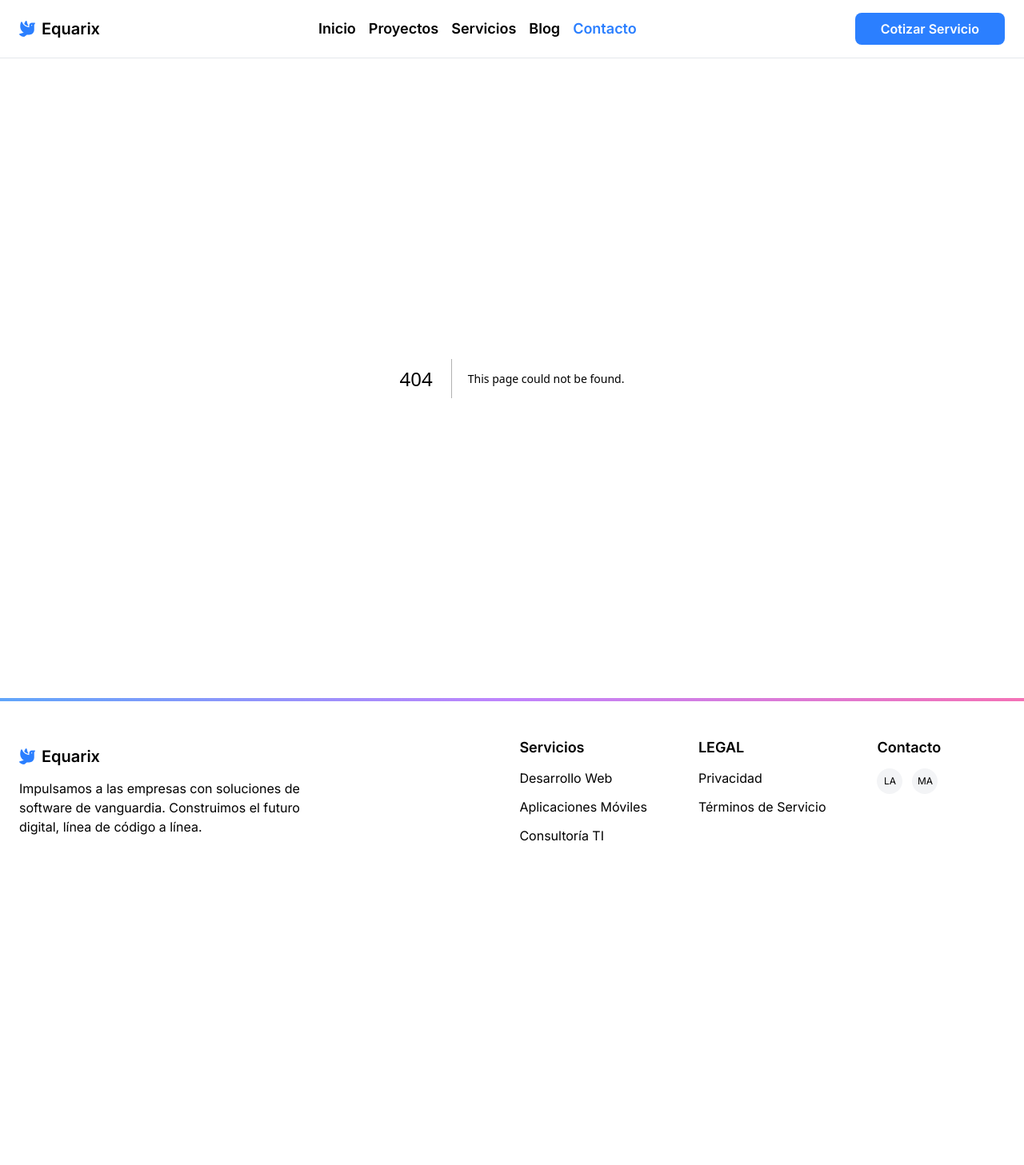
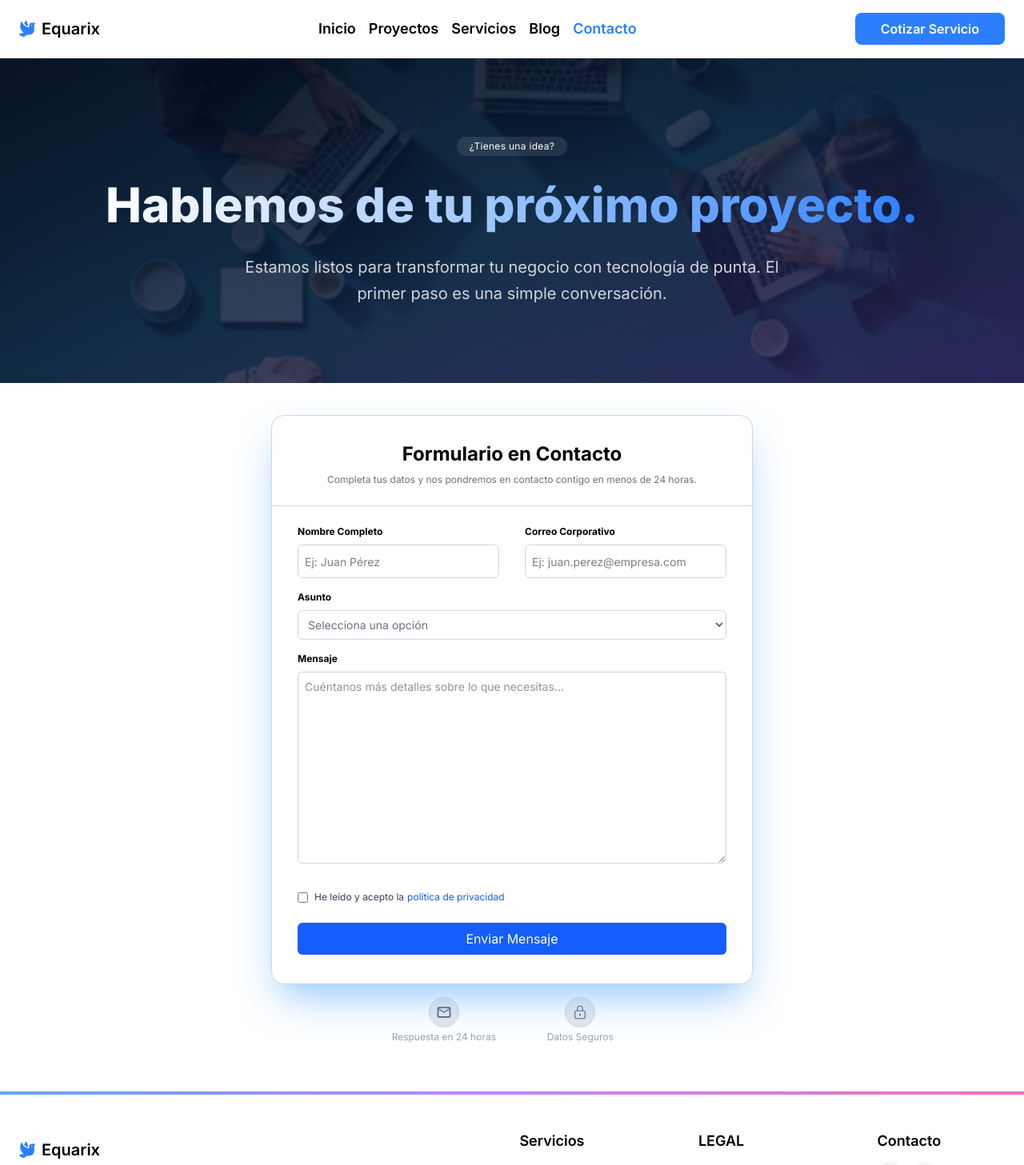
Before and after one commit to Equarix/rosadita-front, a Next.js app: page /contacto in a window 1280 px wide. Before the commit this address had no page. Shown: the top 1457 px of the page at 80% size. Before the commit the page ends 1105 px from the top, so only its background shows below. Built offline with nearby package versions, Linux system fonts and the light colour scheme.

Commit message:
feat: add contact page with form and information sections

```diff
--- /dev/null
+++ b/src/app/contacto/page.tsx
@@ -0,0 +1,127 @@
+import React from "react";
+import { MdMailOutline } from "react-icons/md";
+import { CiLock } from "react-icons/ci";
+export default function page() {
+  return (
+    <div className="flex flex-col">
+      <section className="relative w-full py-24 flex items-center justify-center overflow-hidden">
+        <img
+          src="/images/contacto.png"
+          alt="Equipo trabajando"
+          className="absolute inset-0 w-full h-full object-cover z-0"
+        />
+        <div className="absolute inset-0 bg-gradient-to-br from-[#020617]/90 via-[#0b1e3b]/85 to-[#2b1b5a]/80 z-10"></div>
+        <div className="relative z-20 max-w-6xl text-center px-6">
+          <div className="inline-flex items-center gap-2 px-4 py-1 mb-6 rounded-full bg-white/10 text-white text-xs tracking-wide">
+            ¿Tienes una idea?
+          </div>
+
+          <h1 className="text-4xl md:text-6xl font-extrabold text-white leading-tight">
+            <span className="bg-gradient-to-r from-white to-blue-500 bg-clip-text text-transparent">
+              Hablemos de tu próximo proyecto.
+            </span>
+          </h1>
+          <p className="mt-6 text-gray-300 max-w-2xl mx-auto leading-relaxed text-xl">
+            Estamos listos para transformar tu negocio con tecnología de punta.
+            El primer paso es una simple conversación.
+          </p>
+        </div>
+      </section>
+
+      <div className="flex flex-col items-center justify-center py-10 ">
+        <div className="relative flex flex-col rounded-2xl border border-gray-300 overflow-hidden shadow-2xl shadow-blue-300">
+          <div className="py-6 px-8  border-b border-gray-300">
+            <h1 className="text-center text-2xl font-bold py-2">
+              Formulario en Contacto
+            </h1>
+            <h2 className="text-center text-xs text-gray-500">
+              Completa tus datos y nos pondremos en contacto contigo en menos de
+              24 horas.
+            </h2>
+          </div>
+          <div className="px-8 py-6">
+            <div className=" grid grid-cols-2 gap-8">
+              <div className="">
+                <h1 className="font-bold text-xs">Nombre Completo</h1>
+                <input
+                  type="text"
+                  className="w-fit border border-gray-300 rounded-md p-2 mt-2 mb-4 placeholder:text-sm"
+                  placeholder="Ej: Juan Pérez"
+                ></input>
+              </div>
+              <div className="">
+                <h1 className="font-bold text-xs">Correo Corporativo</h1>
+                <input
+                  type="text"
+                  className="w-fit border border-gray-300 rounded-md p-2 mt-2 mb-4 placeholder:text-sm"
+                  placeholder="Ej: juan.perez@empresa.com"
+                ></input>
+              </div>
+            </div>
+            <div>
+              <h1 className="font-bold text-xs">Asunto</h1>
+              <select
+                name=""
+                id=""
+                className="w-full border border-gray-300 rounded-md p-2 mt-2 mb-4 text-sm text-gray-500"
+              >
+                <option value="">Selecciona una opción</option>
+              </select>
+            </div>
+            <div>
+              <h1 className="font-bold text-xs">Mensaje</h1>
+              <textarea
+                name=""
+                id=""
+                className="w-full border border-gray-300 rounded-md p-2 mt-2 mb-4 h-60 placeholder:text-sm text-gray-800"
+                placeholder="Cuéntanos más detalles sobre lo que necesitas..."
+              ></textarea>
+            </div>
+            <div className="py-3 flex items-center gap-2 text-xs text-gray-700">
+              <input
+                type="checkbox"
+                id="privacy"
+                className="border border-gray-300 rounded"
+              />
+
+              <label htmlFor="privacy" className="flex gap-1">
+                He leído y acepto la
+                <a
+                  href="/politica-privacidad"
+                  className="text-blue-600 hover:underline"
+                  target="_blank"
+                >
+                  política de privacidad
+                </a>
+              </label>
+            </div>
+            <div className="flex py-3">
+              <button className="bg-blue-600 w-full items-center text-white px-4 py-2 rounded-md hover:bg-blue-700 transition">
+                Enviar Mensaje
+              </button>
+            </div>
+          </div>
+        </div>
+        <div className="flex items-center justify-center py-4 ">
+          <div className="grid grid-cols-2 gap-10">
+            <div className="flex flex-col items-center">
+              <div className=" bg-gray-200 border border-gray-300 rounded-4xl text-xl py-2 px-2 flex justify-center items-center  text-gray-600">
+                <MdMailOutline />
+              </div>
+              <h2 className="text-xs text-gray-400 py-1">
+                Respuesta en 24 horas
+              </h2>
+            </div>
+
+            <div className="flex flex-col items-center">
+              <div className=" bg-gray-200 border border-gray-300 rounded-4xl text-xl py-2 px-2 flex justify-center items-center  text-gray-800">
+                <CiLock />
+              </div>
+              <h2 className="text-xs text-gray-400 py-1">Datos Seguros</h2>
+            </div>
+          </div>
+        </div>
+      </div>
+    </div>
+  );
+}
--- a/src/app/page.tsx
+++ b/src/app/page.tsx
@@ -209,10 +209,12 @@ export default function Home() {
                     </div>
                     <div>
                       <h1 className="font-medium">Mensaje</h1>
-                      <input
-                        type="text"
-                        className="w-full border border-gray-300 rounded-md p-2 mt-2 mb-4 h-60"
-                      ></input>
+                      <textarea
+                        name=""
+                        id=""
+                        className="w-full border border-gray-300 rounded-md p-2 mt-2 mb-4 h-60 placeholder:text-sm text-gray-800"
+                        placeholder=""
+                      ></textarea>
                     </div>
                     <button className="bg-blue-600 w-full items-center text-white px-4 py-2 rounded-md hover:bg-blue-700 transition">
                       Enviar Mensaje
```
Also changed, not shown: public/images/contacto.png (added).
